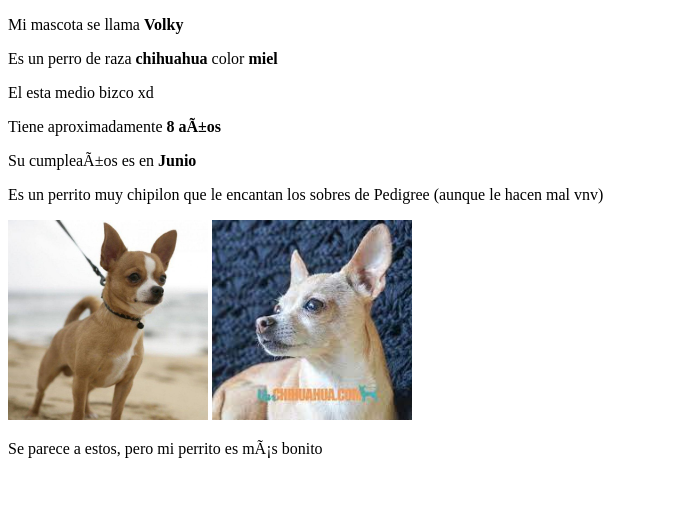
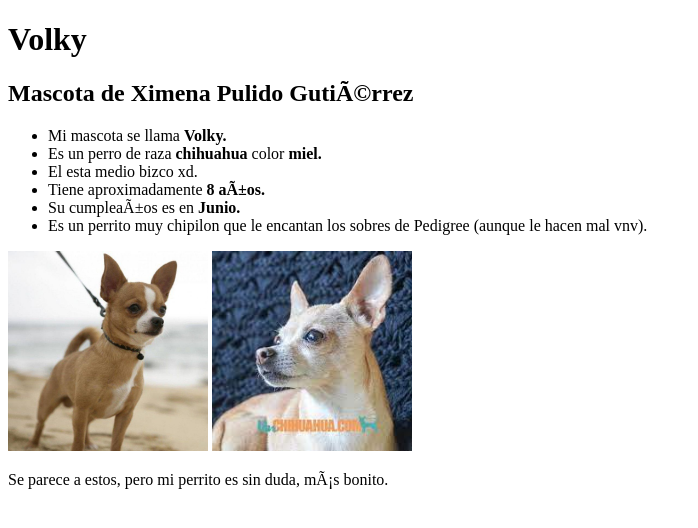
Before and after one commit to XimenaPulido/-examenU1_PulidoGutierrez_Ximena, a plain HTML site: page Mimascota.html in a window 1280 px wide. Shown: the whole page, without its empty margins (0-698 px from the left). Drawn offline with Linux system fonts and the light colour scheme.

Commit message:
Perfeccionando cosas

```diff
--- a/Mimascota.html
+++ b/Mimascota.html
@@ -2,18 +2,24 @@
 <html>
   <head>
     <meta charset= “utf-8”>
-    <title>Volky</title>
+    <title>Mimascota</title>
 </head>
 <body>
-   <p>Mi mascota se llama <strong>Volky</strong> </p>
-   <p>Es un perro de raza <strong>chihuahua</strong> color <strong>miel</strong> </p>
-   <p> El esta medio bizco xd </p>
-   <p> Tiene aproximadamente  <strong>8 años</strong>  </p>
-   <p> Su cumpleaños es en <strong>Junio</strong> </p>
-   <p> Es un perrito muy chipilon que le encantan los sobres de Pedigree (aunque le hacen mal vnv) </p>
+   <h1>Volky</h1>
+   <h2>Mascota de Ximena Pulido Gutiérrez</h2>
+
+   <ul>
+    <li>Mi mascota se llama <strong>Volky.</strong> </li>
+    <li>Es un perro de raza <strong>chihuahua</strong> color <strong>miel.</strong></li>
+    <li>El esta medio bizco xd.</li>
+    <li>Tiene aproximadamente  <strong>8 años.</strong> </li>
+    <li>Su cumpleaños es en <strong>Junio.</strong></li>
+    <li>Es un perrito muy chipilon que le encantan los sobres de Pedigree (aunque le hacen mal vnv).</li>
+    </ul>
+
    <img src= img/Chihuahua1.jpg alt="Chihuahua de ejemplo 1" width="200" height="200">
    <img src= img/Chihuahua2.jpg alt="Chihuahua de ejemplo 2" width="200" height="200">
-   <p> Se parece a estos, pero mi perrito es más bonito </p>
+   <p> Se parece a estos, pero mi perrito es sin duda, más bonito. </p>
 
 </body>
 </html>
```
